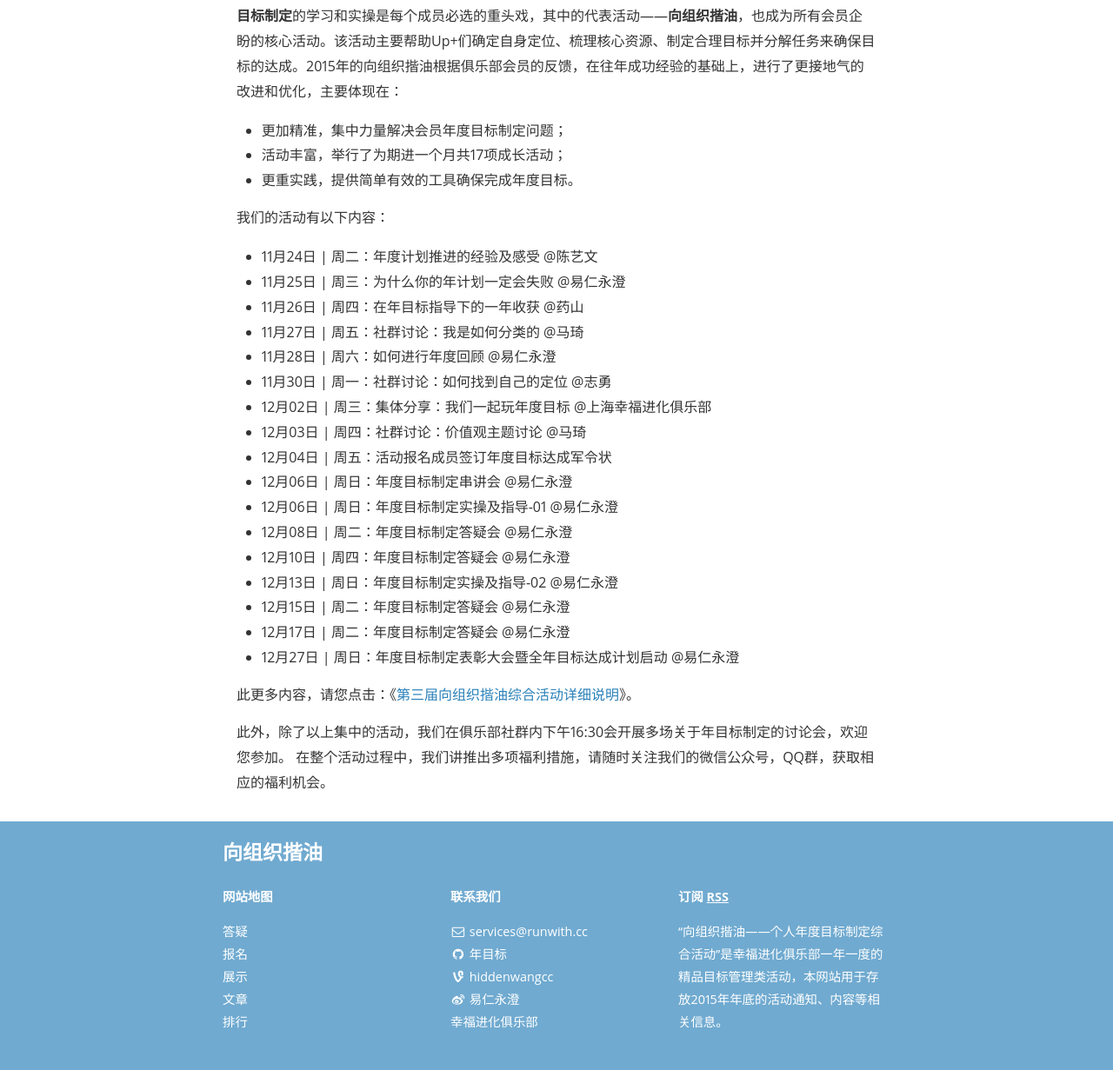
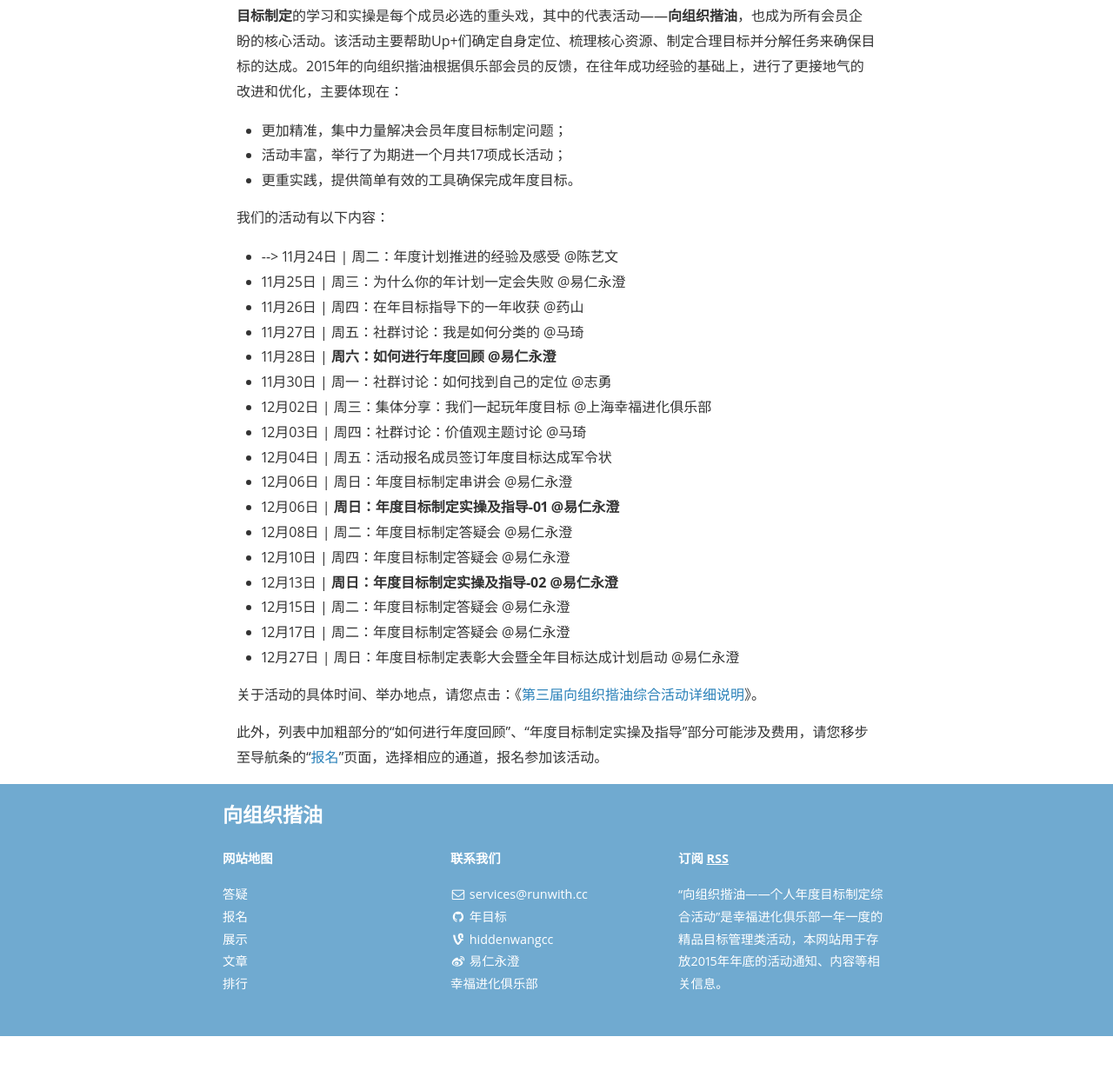
Before and after one commit to nianmubiao/nianmubiao.github.io, a Jekyll site: the page built from index.html, in a window 1280 px wide and 1400 px high, scrolled down 1408 px. Shown: the part 165-1396 px from the top of the window at 87% size. Built offline with Jekyll 4.4.1, drawn with Linux system fonts in a browser that asks for light colours; nearby versions of some CDN libraries; some web fonts are replaced; the list of posts is cut into pages by our own code; a style sheet for code colours, icons or effects is not loaded; after the commit the page ends 2765 px from its top, so only the background shows below that.

Commit message:
首页完成

```diff
--- a/index.html
+++ b/index.html
@@ -16,7 +16,6 @@ layout: default
 <section class="main-content">
 
 <h2>第三届“向组织揩油”综合活动说明</h2>
-</hr>
 
 <blockquote>
 <p>时光荏苒、流年似水，岁月如梭，光阴似箭</p>
@@ -48,28 +47,26 @@ layout: default
 <p>我们的活动有以下内容：</p>
 
 <ul>
-<li>11月24日 | 周二：年度计划推进的经验及感受 @陈艺文</li>
+<li>--> 11月24日 | 周二：年度计划推进的经验及感受 @陈艺文</li>
 <li>11月25日 | 周三：为什么你的年计划一定会失败 @易仁永澄</li>
 <li>11月26日 | 周四：在年目标指导下的一年收获 @药山</li>
 <li>11月27日 | 周五：社群讨论：我是如何分类的 @马琦</li>
-<li>11月28日 | 周六：如何进行年度回顾 @易仁永澄</li>
+<li>11月28日 | <strong>周六：如何进行年度回顾 @易仁永澄</strong></li>
 <li>11月30日 | 周一：社群讨论：如何找到自己的定位 @志勇</li>
 <li>12月02日 | 周三：集体分享：我们一起玩年度目标 @上海幸福进化俱乐部</li>
 <li>12月03日 | 周四：社群讨论：价值观主题讨论 @马琦</li>
 <li>12月04日 | 周五：活动报名成员签订年度目标达成军令状</li>
 <li>12月06日 | 周日：年度目标制定串讲会 @易仁永澄</li>
-<li>12月06日 | 周日：年度目标制定实操及指导-01 @易仁永澄</li>
+<li>12月06日 | <strong>周日：年度目标制定实操及指导-01 @易仁永澄</strong></li>
 <li>12月08日 | 周二：年度目标制定答疑会 @易仁永澄</li>
 <li>12月10日 | 周四：年度目标制定答疑会 @易仁永澄</li>
-<li>12月13日 | 周日：年度目标制定实操及指导-02 @易仁永澄</li>
+<li>12月13日 | <strong>周日：年度目标制定实操及指导-02 @易仁永澄</strong></li>
 <li>12月15日 | 周二：年度目标制定答疑会 @易仁永澄</li>
 <li>12月17日 | 周二：年度目标制定答疑会 @易仁永澄</li>
 <li>12月27日 | 周日：年度目标制定表彰大会暨全年目标达成计划启动 @易仁永澄</li>
 </ul>
 
-<p>此更多内容，请您点击：《<a href="http://nianmubiao.com">第三届向组织揩油综合活动详细说明</a>》。</p>
+<p>关于活动的具体时间、举办地点，请您点击：《<a href="http://nianmubiao.com">第三届向组织揩油综合活动详细说明</a>》。</p>此外，列表中加粗部分的“如何进行年度回顾”、“年度目标制定实操及指导”部分可能涉及费用，请您移步至导航条的“<a href="#">报名</a>”页面，选择相应的通道，报名参加该活动。
 
-<p>此外，除了以上集中的活动，我们在俱乐部社群内下午16:30会开展多场关于年目标制定的讨论会，欢迎您参加。
-在整个活动过程中，我们讲推出多项福利措施，请随时关注我们的微信公众号，QQ群，获取相应的福利机会。</p>
 </div>
 </div>
```
